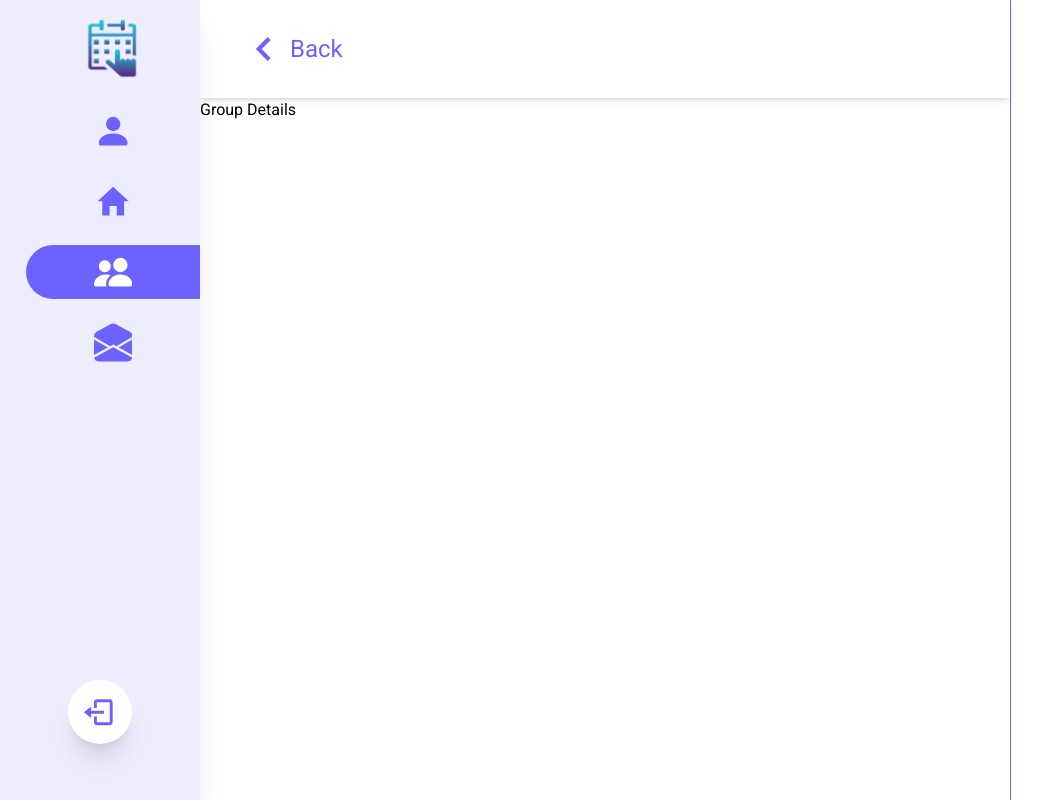
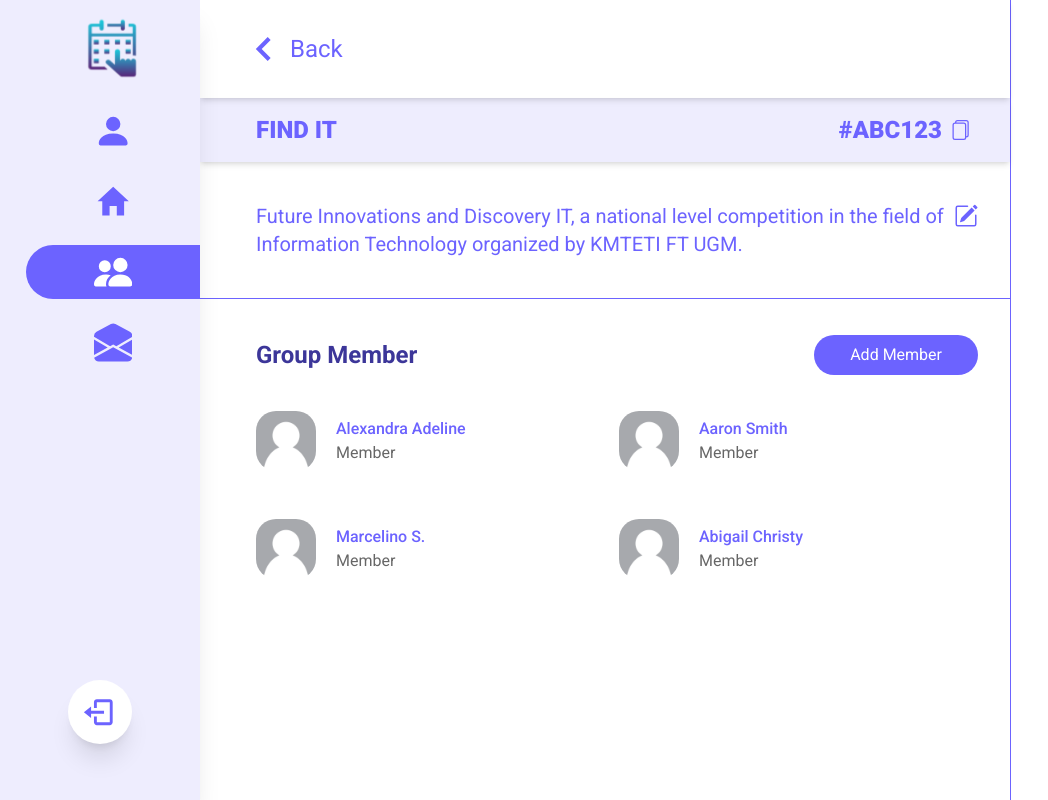
Before and after one commit to Anantadhirya/fe-scheto, a Next.js app: page /group/ABC123 in a window 1280 px wide. Both pictures are taken after a click on the button "FIND IT". Shown: the whole page, without its empty margins (0-1048 px from the left). Built offline with nearby package versions, Linux system fonts and the light colour scheme.

Commit message:
feat: group details page

```diff
--- a/components/pages/group/GroupPageCalendar.js
+++ b/components/pages/group/GroupPageCalendar.js
@@ -1,28 +1,10 @@
-import { BsFiles, BsInfoCircle } from "react-icons/bs";
+import { GroupHeader } from "./components";
 
 export function GroupPageCalendar({ group, setPage }) {
   return (
     <div className="flex flex-col">
       {/* Group Name and Invite Code */}
-      <div className="relative z-20 flex items-center justify-between bg-blue-100 py-2 pl-12 pr-8 text-2xl font-extrabold text-blue-200 shadow-md">
-        {/* Group Name */}
-        <button
-          className="flex items-center gap-2 p-2"
-          onClick={() => setPage("details")}
-        >
-          <span>{group.name}</span>
-          <span className="text-lg">
-            <BsInfoCircle />
-          </span>
-        </button>
-        {/* Invite Code */}
-        <button className="flex items-center gap-2 p-2">
-          <span>#{group.id}</span>
-          <span className="text-xl">
-            <BsFiles />
-          </span>
-        </button>
-      </div>
+      <GroupHeader group={group} setPage={setPage} showIcon />
       {/* Calendar */}
     </div>
   );
--- a/components/pages/group/GroupPageDetails.js
+++ b/components/pages/group/GroupPageDetails.js
@@ -1,3 +1,78 @@
-export function GroupPageDetails() {
-  return <>Group Details</>;
+import { useEffect, useRef, useState } from "react";
+import { GroupHeader } from "./components";
+import { BsCheck2, BsPencilSquare } from "react-icons/bs";
+import { Button } from "@/components/elements/button";
+import Image from "next/image";
+
+export function GroupPageDetails({ group, setPage }) {
+  const [description, setDescription] = useState(group.description);
+  const [edit, setEdit] = useState(false);
+  const descriptionEditRef = useRef();
+  useEffect(() => {
+    if (edit) {
+      descriptionEditRef.current.focus();
+    }
+  }, [edit]);
+  const maxDescLength = 250;
+  const displayDescLength = description.length >= maxDescLength - 50;
+  return (
+    <div className="flex flex-col">
+      {/* Group Name and Invite Code */}
+      <GroupHeader group={group} setPage={setPage} />
+      {/* Description */}
+      <div className="flex items-start justify-between gap-2 border-b-[1px] border-b-blue-200 py-10 pl-14 pr-8 text-xl text-blue-200">
+        <div className="flex w-0 grow flex-col break-words">
+          {edit ? (
+            <textarea
+              className="w-full resize-none break-words border-blue-200 outline-0 [field-sizing:content] focus:border-b-[1px]"
+              ref={descriptionEditRef}
+              value={description}
+              onChange={(e) => setDescription(e.target.value)}
+              maxLength={maxDescLength}
+            />
+          ) : (
+            <p className="w-full break-words">{description}</p>
+          )}
+          {displayDescLength && (
+            <div className="self-end text-sm">
+              {description.length}/{maxDescLength}
+            </div>
+          )}
+        </div>
+        <button className="mt-[2px] text-2xl" onClick={() => setEdit(!edit)}>
+          {edit ? <BsCheck2 /> : <BsPencilSquare />}
+        </button>
+      </div>
+      {/* Members */}
+      <div className="flex flex-col items-start justify-between gap-9 py-9 pl-14 pr-8 text-blue-200">
+        <div className="flex w-full flex-wrap items-center justify-between">
+          <div className="text-nowrap text-2xl font-semibold text-blue-300">
+            Group Member
+          </div>
+          <Button className="justify-self-end px-9 py-2 text-base">
+            Add Member
+          </Button>
+        </div>
+        <div className="xs:grid-cols-2 max-xs:grid-cols-1 grid w-full gap-x-1 gap-y-12">
+          {group.members.map((member, idx) => (
+            <div key={member.name + idx} className="flex items-center gap-5">
+              <div className="relative aspect-square w-[60px] flex-none overflow-hidden rounded-[20px]">
+                <Image
+                  src={member.image || "/default_profile.webp"}
+                  alt=""
+                  fill
+                />
+              </div>
+              <div className="flex w-full min-w-0 flex-col text-base">
+                <div className="truncate text-nowrap font-medium text-blue-200">
+                  {member.name}
+                </div>
+                <div className="text-black/60">Member</div>
+              </div>
+            </div>
+          ))}
+        </div>
+      </div>
+    </div>
+  );
 }
--- /dev/null
+++ b/components/pages/group/components/GroupHeader.js
@@ -0,0 +1,33 @@
+import { BsFiles, BsInfoCircle } from "react-icons/bs";
+import { twMerge } from "tailwind-merge";
+
+export function GroupHeader({ group, setPage, showIcon = false }) {
+  return (
+    <div
+      className={twMerge(
+        "relative z-20 flex items-center justify-between bg-blue-100 py-2 pl-12 pr-8 text-2xl font-extrabold text-blue-200 shadow-md",
+        !showIcon && "flex-wrap",
+      )}
+    >
+      {/* Group Name */}
+      <button
+        className="flex min-w-0 items-center gap-2 p-2"
+        onClick={() => setPage("details")}
+      >
+        <div className="truncate text-nowrap">{group.name}</div>
+        {showIcon && (
+          <div className="text-lg">
+            <BsInfoCircle />
+          </div>
+        )}
+      </button>
+      {/* Invite Code */}
+      <button className="flex items-center gap-2 p-2">
+        <span>#{group.id}</span>
+        <span className="text-xl">
+          <BsFiles />
+        </span>
+      </button>
+    </div>
+  );
+}
--- /dev/null
+++ b/components/pages/group/components/index.js
@@ -0,0 +1 @@
+export * from "./GroupHeader";
--- a/tailwind.config.js
+++ b/tailwind.config.js
@@ -6,6 +6,11 @@ module.exports = {
     "./app/**/*.{js,ts,jsx,tsx,mdx}",
   ],
   theme: {
+    extend: {
+      screens: {
+        xs: "420px",
+      },
+    },
     colors: {
       background: "var(--background)",
       foreground: "var(--foreground)",
```
